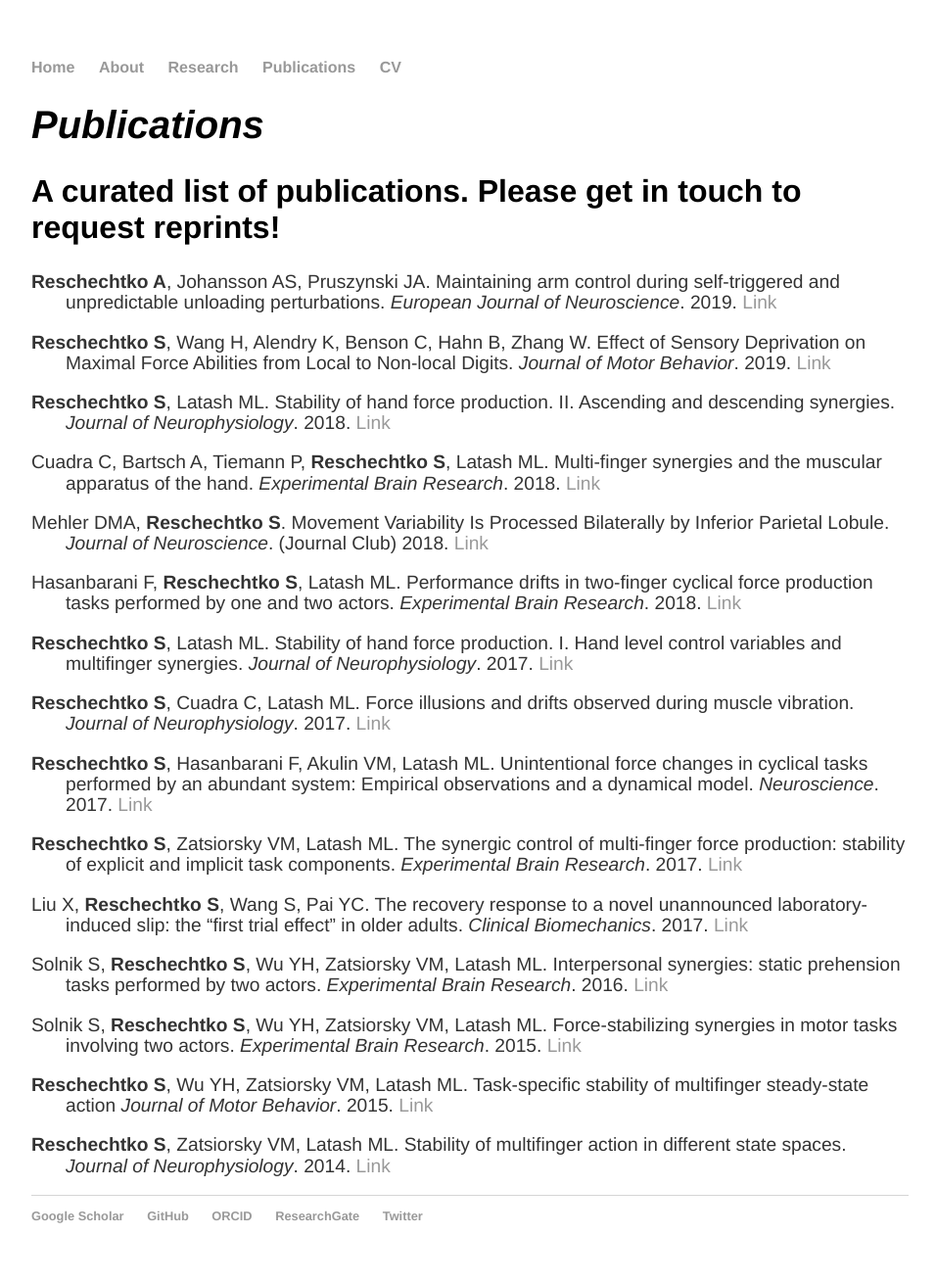
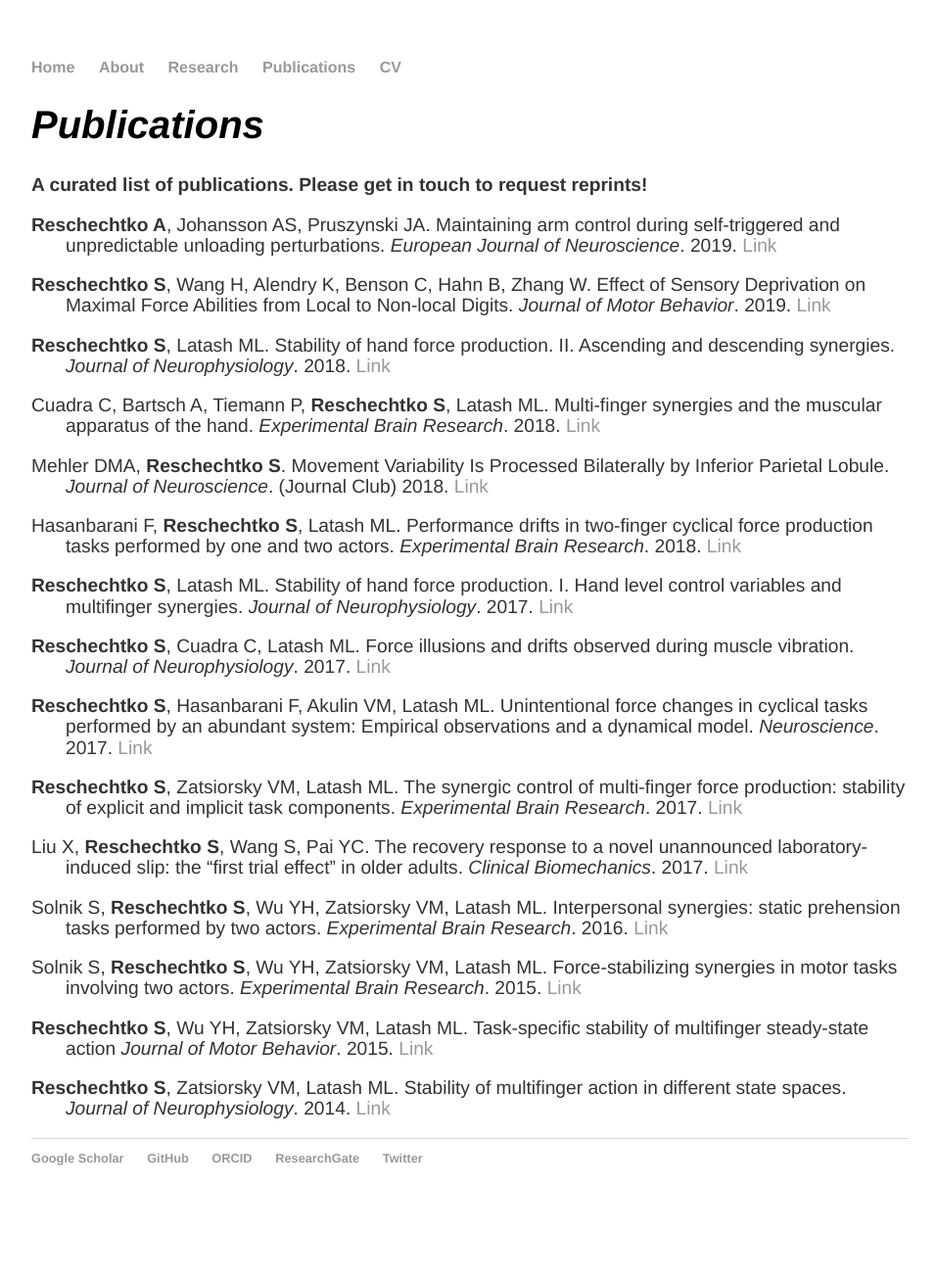
Before and after one commit to sreschechtko/sreschechtko.github.io, a Jekyll site: the page built from publications.html, in a window 1280 px wide. Shown: the whole page at 98% size, without its empty margins (160-1116 px from the left). Built offline with Jekyll 4.4.1, drawn with Linux system fonts in a browser that asks for light colours; after the commit the page ends 1250 px from its top, so only the background shows below that.

```diff
--- a/publications.html
+++ b/publications.html
@@ -4,7 +4,7 @@ title: Sasha Reschechtko - Publications
 ---
 <div class="blurb">
 	<h1>Publications</h1>
-	<h2>A curated list of publications. Please get in touch to request reprints!</h2>
+	<h3>A curated list of publications. Please get in touch to request reprints!</h3>
 	<p></p>
 	<p class = "hangingindent"><b>Reschechtko A</b>, Johansson AS, Pruszynski JA. Maintaining arm control during self‐triggered and unpredictable unloading perturbations. <i>European Journal of Neuroscience</i>. 2019. <a href = "https://doi.org/10.1111/ejn.14479" target = "_blank"> Link </a></p>
 
```
